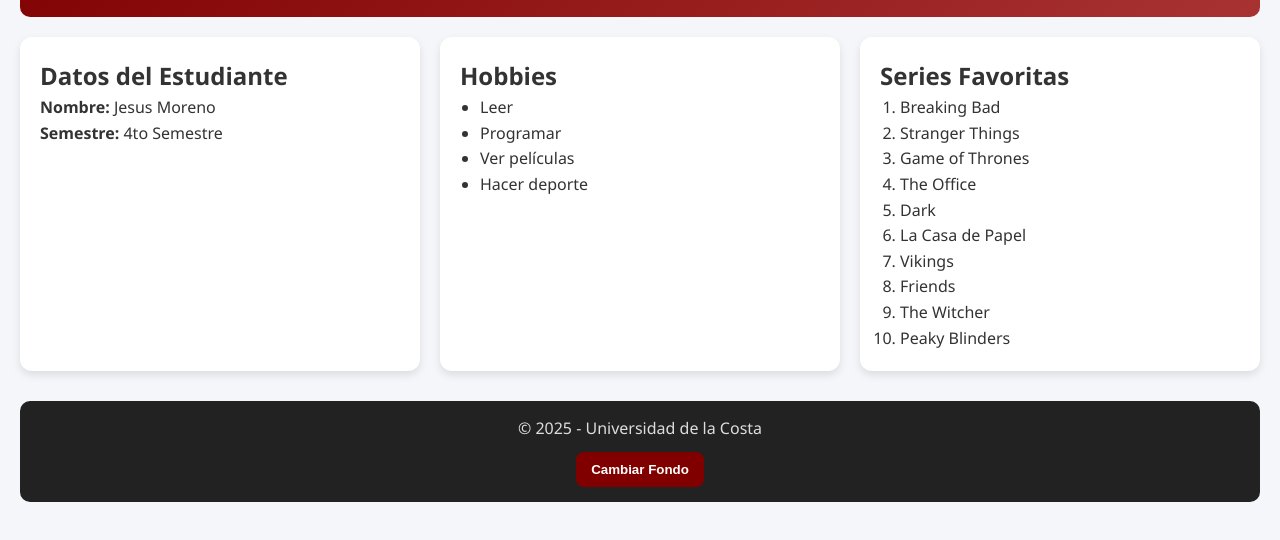
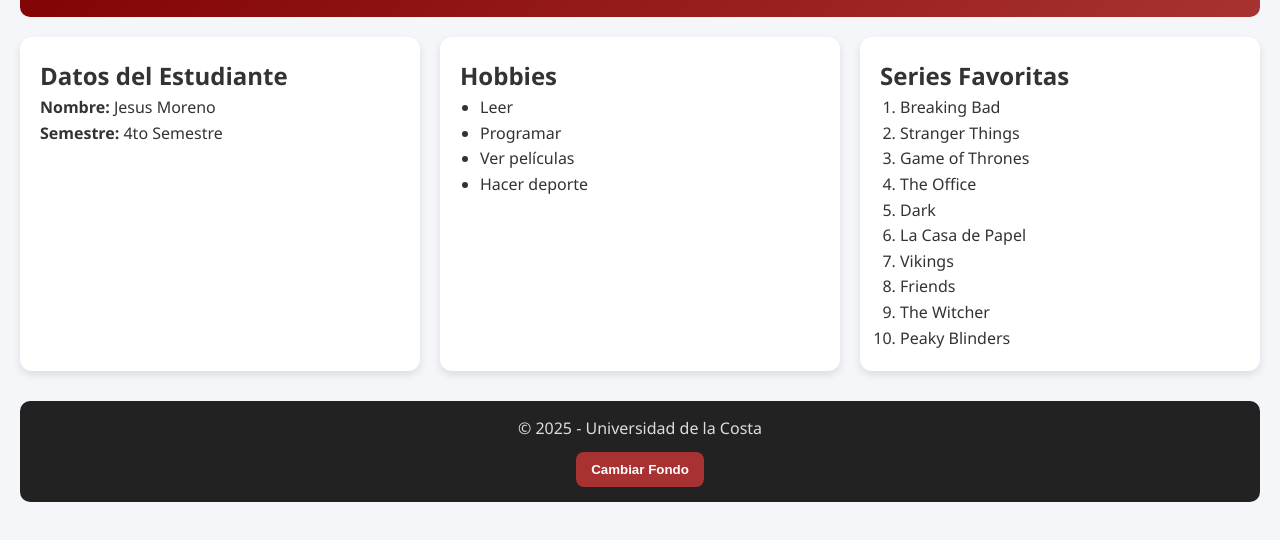
Before and after one commit to JesusMoreno06/Actividad1, a plain HTML site: page index.html in a window 1280 px wide. In both pictures the pointer is over the button "Cambiar Fondo". Shown: the part 130-670 px from the top of the page. Drawn offline with Linux system fonts and the light colour scheme.

Commit message:
18 Añadido efecto de hover al botón con cambio de color de fondo

```diff
--- a/style.css
+++ b/style.css
@@ -68,3 +68,7 @@ button {
   cursor: pointer;
   transition: 0.3s;
 }
+
+button:hover {
+  background: #a83232;
+}
```
